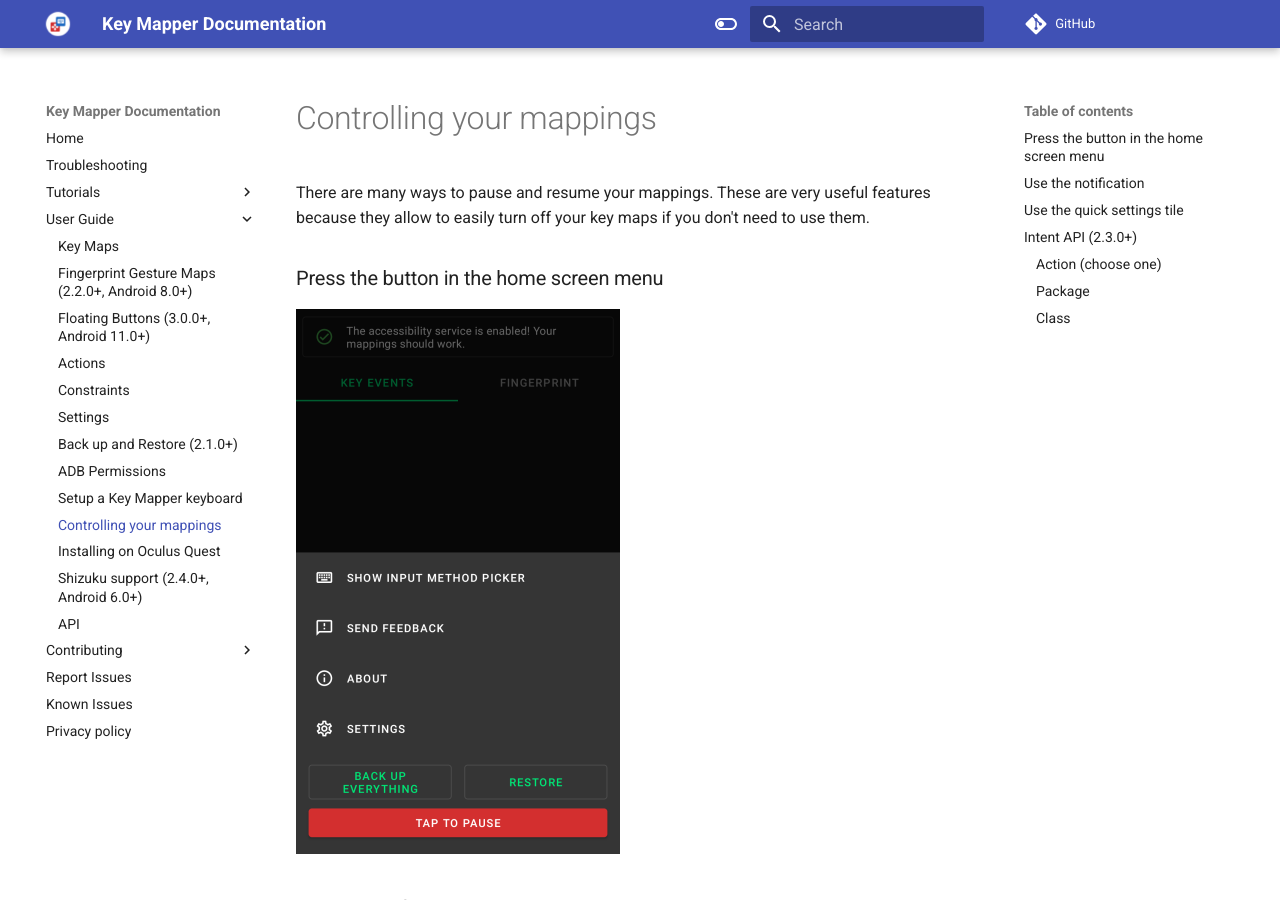
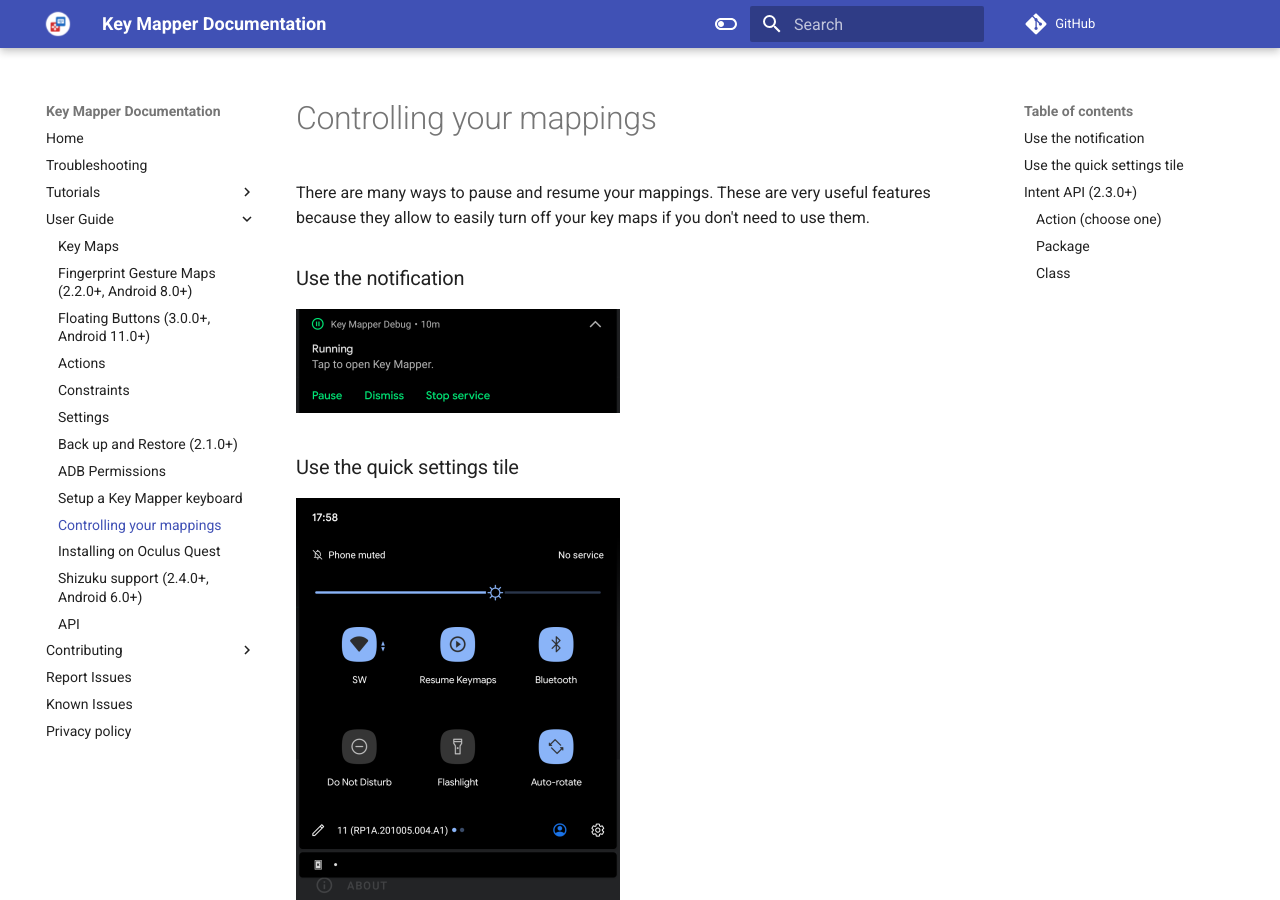
Before and after one commit to keymapperorg/KeyMapperDocs, an MkDocs documentation site: the page built from docs/user-guide/controlling-mappings.md, in a window 1280 px wide and 900 px high. Built offline with MkDocs 1.6.1 and Material for MkDocs 9.7.7, drawn with Linux system fonts in a browser that asks for light colours; comment, search, counter and statistics services are not loaded.

Commit message:
fix: remove obsolete image of home menu in api docs

```diff
--- a/docs/user-guide/controlling-mappings.md
+++ b/docs/user-guide/controlling-mappings.md
@@ -1,7 +1,4 @@
 There are many ways to pause and resume your mappings. These are very useful features because they allow to easily turn off your key maps if you don't need to use them.
-
-###  Press the button in the home screen menu
-![](../images/home-menu.png)
 
 ### Use the notification
 
```
